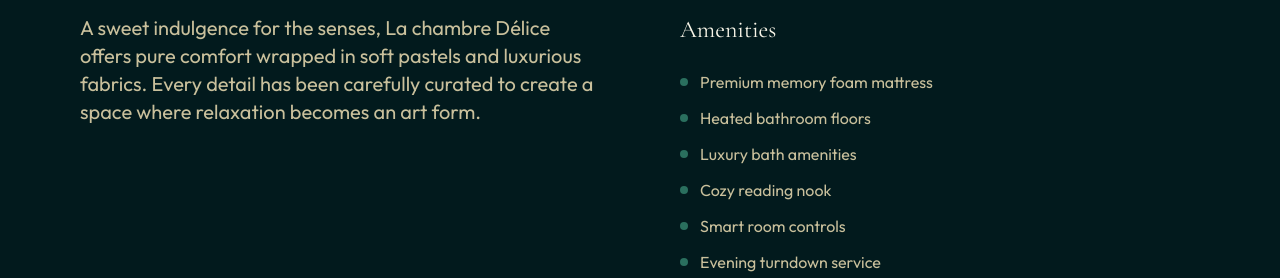
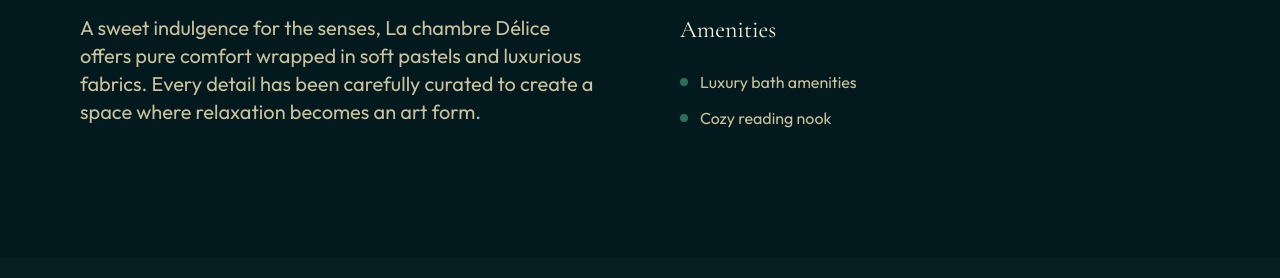
Before and after one commit to LeonidasOfficial/pixel-perfect-copy, a React (Vite) app: page /rooms/delice in a window 1280 px wide. Shown: the part 674-952 px from the top of the page. Built offline with nearby package versions, Linux system fonts and the light colour scheme; no server answers; the HTML template or start-up script is replaced by a standard one.

Commit message:
Remove amenities from room pages
- Caraibes: Remove complimentary breakfast service
- Delice: Remove memory foam mattress, heated floors, smart controls, turndown service
- Moulin Rouge: Remove premium water service, Barcelona leather chair
- Update dev server port to 3000

```diff
--- a/src/locales/de.ts
+++ b/src/locales/de.ts
@@ -161,12 +161,8 @@ export const de = {
     delice: {
       description: 'Ein süßer Genuss für die Sinne bietet La chambre Délice puren Komfort, eingehüllt in sanfte Pastelltöne und luxuriöse Stoffe. Jedes Detail wurde sorgfältig kuratiert, um einen Raum zu schaffen, in dem Entspannung zur Kunstform wird.',
       features: [
-        'Premium-Memory-Schaum-Matratze',
-        'Beheizte Badezimmerböden',
         'Luxus-Badezimmerausstattung',
         'Gemütliche Leseecke',
-        'Intelligente Zimmersteuerung',
-        'Abendlicher Bettservice',
       ],
     },
     moulinRouge: {
@@ -174,10 +170,8 @@ export const de = {
       features: [
         'Holzbettgestell mit geschwungenem Kopfteil',
         'Großes Fenster mit transparenten rosa Vorhängen',
-        'Luxus-Barcelona-Ledersessel',
         'Elegante Tischlampen und Ambiente-Beleuchtung',
         'Frische Blumen und dekorative Vasen',
-        'Premium-Wasserservice mit Glasflaschen',
         'Wandkunst und Vintage-inspirierte Dekoration',
         'Ganzspiegel',
         'Terrakotta-Fliesenböden',
@@ -205,7 +199,6 @@ export const de = {
         'Regendusche mit tropischen Fliesen',
         'Handgewebte Rattanmöbel',
         'Klimaanlage',
-        'Kostenloser Frühstücksservice',
       ],
     },
   },
--- a/src/locales/en.ts
+++ b/src/locales/en.ts
@@ -161,12 +161,8 @@ export const en = {
     delice: {
       description: 'A sweet indulgence for the senses, La chambre Délice offers pure comfort wrapped in soft pastels and luxurious fabrics. Every detail has been carefully curated to create a space where relaxation becomes an art form.',
       features: [
-        'Premium memory foam mattress',
-        'Heated bathroom floors',
         'Luxury bath amenities',
         'Cozy reading nook',
-        'Smart room controls',
-        'Evening turndown service',
       ],
     },
     moulinRouge: {
@@ -174,10 +170,8 @@ export const en = {
       features: [
         'Wooden bed frame with curved headboard',
         'Large window with sheer pink curtains',
-        'Luxury Barcelona leather chair',
         'Elegant table lamps and ambient lighting',
         'Fresh flowers and decorative vases',
-        'Premium water service with glass bottles',
         'Wall art and vintage-inspired décor',
         'Full-length mirror',
         'Terracotta tiled floors',
@@ -205,7 +199,6 @@ export const en = {
         'Rainfall shower with tropical tiles',
         'Handwoven rattan furniture',
         'Air conditioning',
-        'Complimentary breakfast service',
       ],
     },
   },
--- a/src/locales/fr.ts
+++ b/src/locales/fr.ts
@@ -161,12 +161,8 @@ export const fr = {
     delice: {
       description: 'Un doux plaisir pour les sens, La chambre Délice offre un confort pur enveloppé dans des pastels doux et des tissus luxueux. Chaque détail a été soigneusement sélectionné pour créer un espace où la détente devient une forme d\'art.',
       features: [
-        'Matelas en mousse à mémoire de forme premium',
-        'Planchers de salle de bain chauffés',
         'Équipements de bain de luxe',
         'Coin lecture confortable',
-        'Contrôles de chambre intelligents',
-        'Service de retournement du soir',
       ],
     },
     moulinRouge: {
@@ -174,10 +170,8 @@ export const fr = {
       features: [
         'Cadre de lit en bois avec tête de lit incurvée',
         'Grande fenêtre avec rideaux roses transparents',
-        'Chaise en cuir Barcelona de luxe',
         'Lampes de table élégantes et éclairage d\'ambiance',
         'Fleurs fraîches et vases décoratifs',
-        'Service d\'eau premium avec bouteilles en verre',
         'Art mural et décoration vintage',
         'Miroir pleine longueur',
         'Planchers en carrelage terre cuite',
@@ -205,7 +199,6 @@ export const fr = {
         'Douche à pluie avec carreaux tropicaux',
         'Mobilier en rotin tissé à la main',
         'Climatisation',
-        'Service de petit-déjeuner gratuit',
       ],
     },
   },
--- a/vite.config.ts
+++ b/vite.config.ts
@@ -10,7 +10,7 @@ const __dirname = path.dirname(fileURLToPath(import.meta.url));
 export default defineConfig({
   server: {
     host: "::",
-    port: 8080,
+    port: 3000,
   },
   plugins: [react()],
   resolve: {
```
